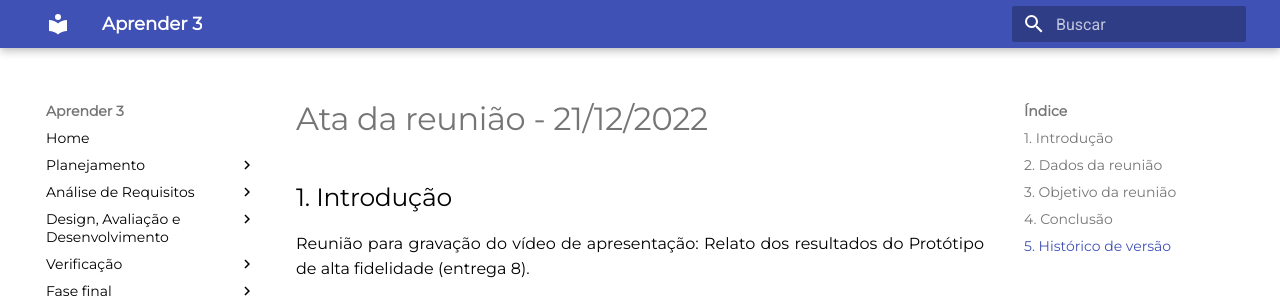
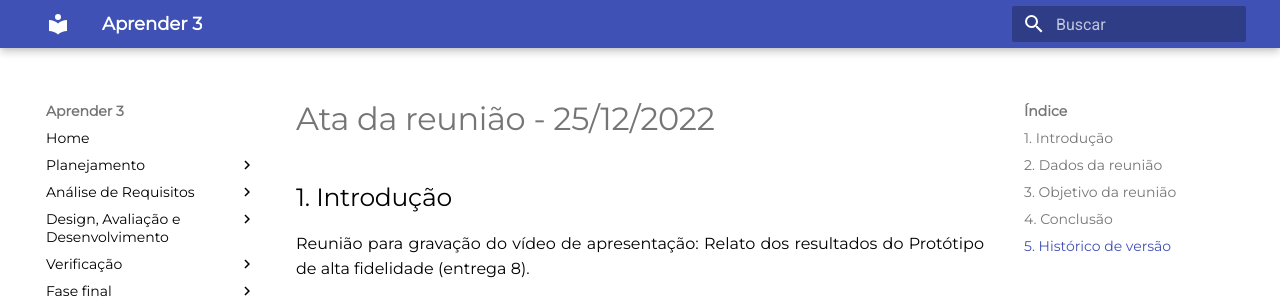
Before and after one commit to mdsreq-fga-unb/2022.2-Aprender3, an MkDocs documentation site: the page built from docs/atas/reuniao-25-01-2023.md, in a window 1280 px wide and 1081 px high. Shown: the top 298 px of the window. Built offline with MkDocs 1.6.1 and Material for MkDocs 9.7.7, drawn with Linux system fonts in a browser that asks for light colours.

Commit message:
Update reuniao-25-01-2023.md

```diff
--- a/docs/atas/reuniao-25-01-2023.md
+++ b/docs/atas/reuniao-25-01-2023.md
@@ -1,4 +1,4 @@
-# Ata da reunião - 21/12/2022
+# Ata da reunião - 25/12/2022
 
 ## 1. Introdução
  Reunião para gravação do vídeo de apresentação: Relato dos resultados do Protótipo de alta fidelidade (entrega 8).
```
